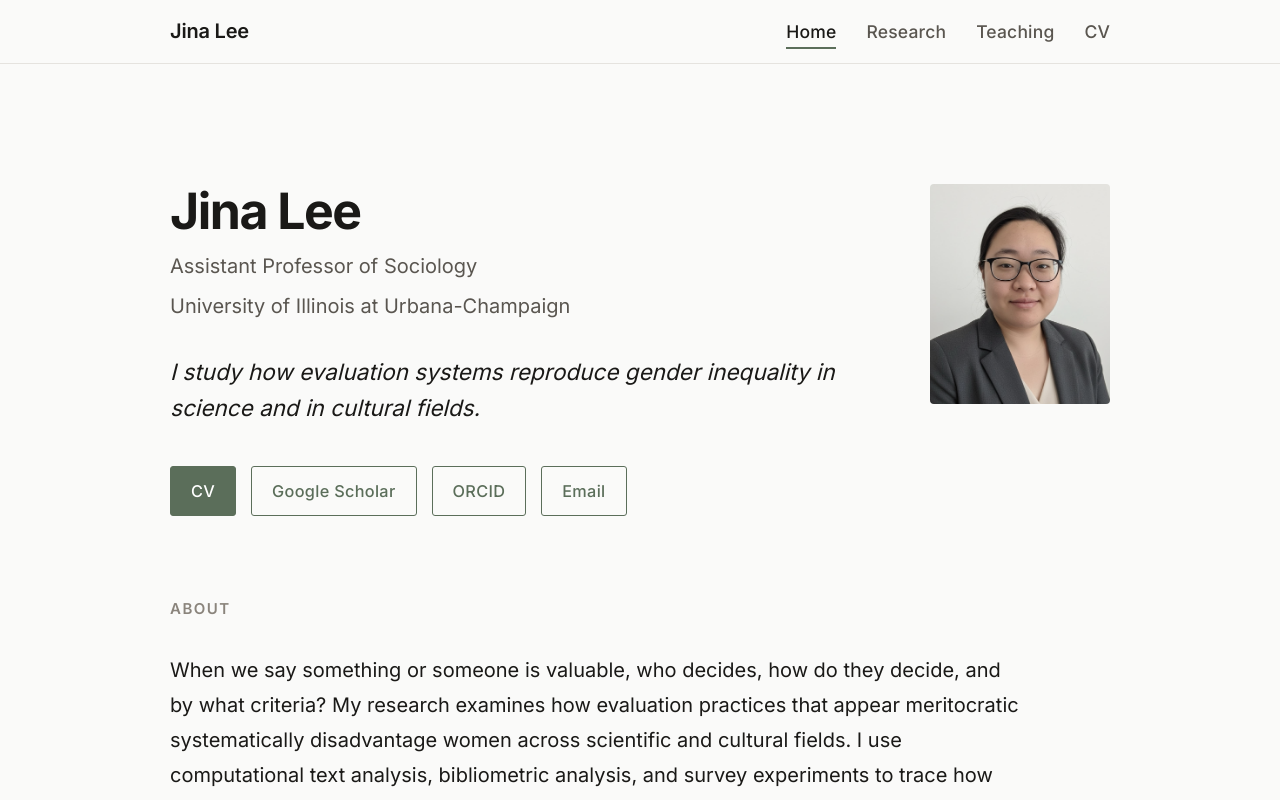
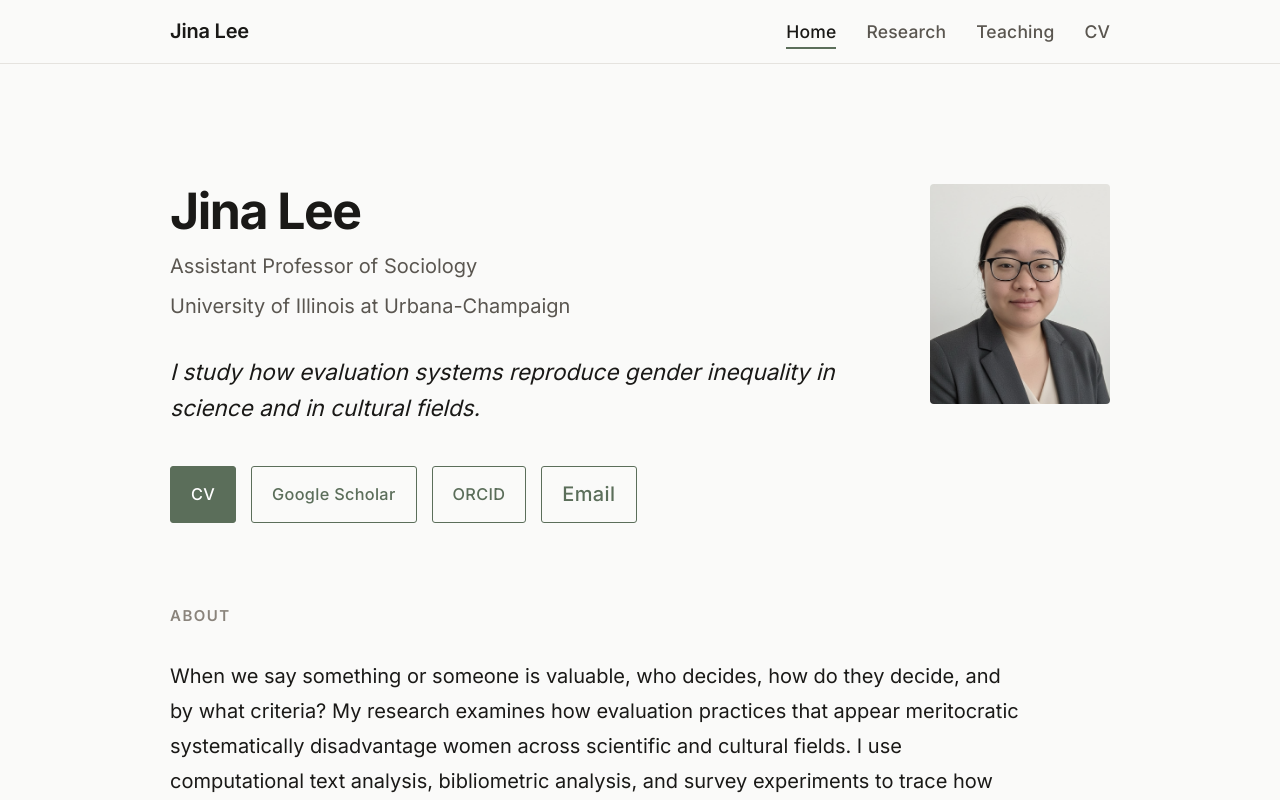
Before and after one commit to JinaLee-soc/jinalee-soc, a Next.js app: page / in a window 1280 px wide. Shown: the top 800 px of the page. Built offline with nearby package versions, Linux system fonts and the light colour scheme.

Commit message:
Inline email copy button directly in Home

```diff
--- a/src/pages/index.tsx
+++ b/src/pages/index.tsx
@@ -1,6 +1,7 @@
 import Link from 'next/link'
 import Layout from '../components/Layout'
 import LinkButton from '../components/LinkButton'
+import { useState } from 'react'
 import ResearchCard from '../components/ResearchCard'
 import PublicationItem from '../components/PublicationItem'
 import { bio } from '../content/bio'
@@ -17,6 +18,15 @@ const researchCardSummaries: Record<string, string> = {
 }
 
 export default function Home() {
+  const [emailCopied, setEmailCopied] = useState(false)
+
+  const copyEmail = () => {
+    navigator.clipboard.writeText(site.email).then(() => {
+      setEmailCopied(true)
+      setTimeout(() => setEmailCopied(false), 2000)
+    })
+  }
+
   return (
     <Layout
       title={undefined}
@@ -44,9 +54,9 @@ export default function Home() {
                   <LinkButton href={site.orcid} external>
                     ORCID
                   </LinkButton>
-                  <LinkButton href={`mailto:${site.email}`}>
-                    Email
-                  </LinkButton>
+                  <button onClick={copyEmail} className="link-btn" type="button">
+                    {emailCopied ? 'Copied!' : 'Email'}
+                  </button>
                 </div>
               </div>
               <img
```
